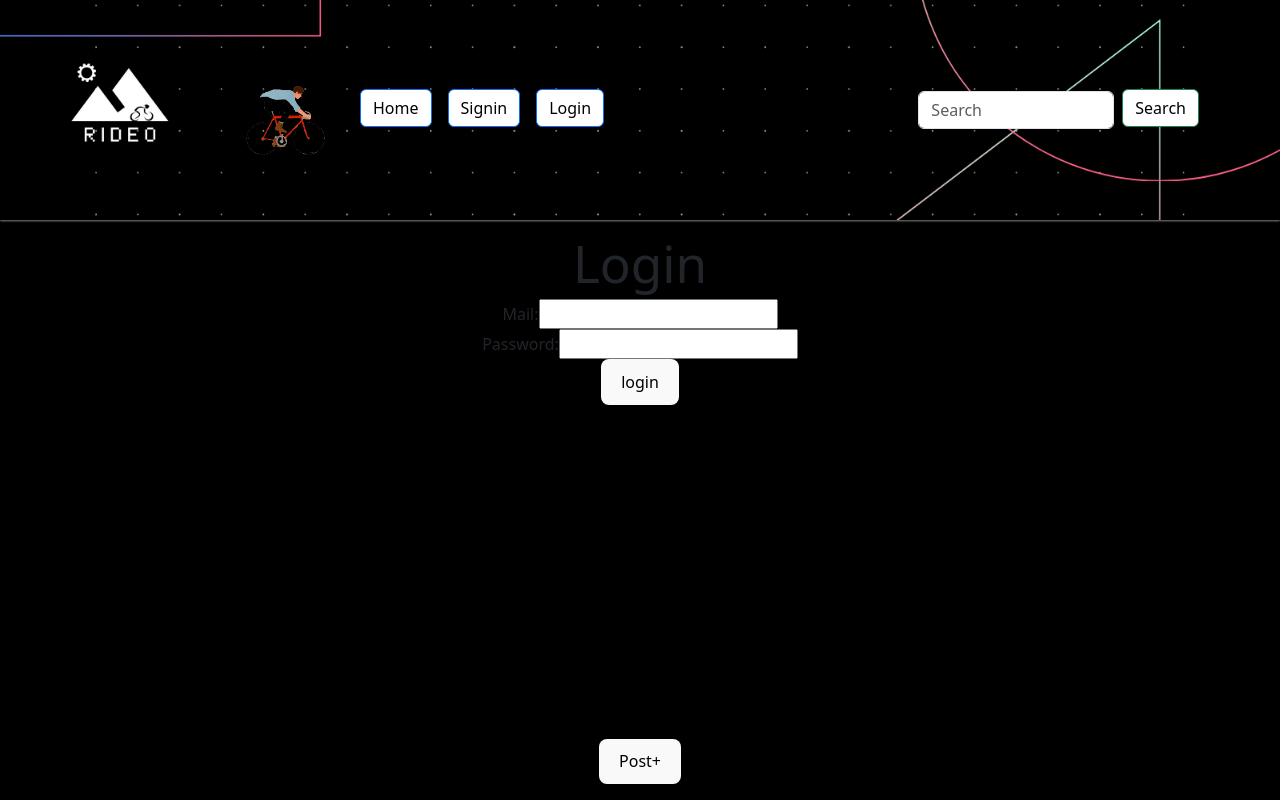
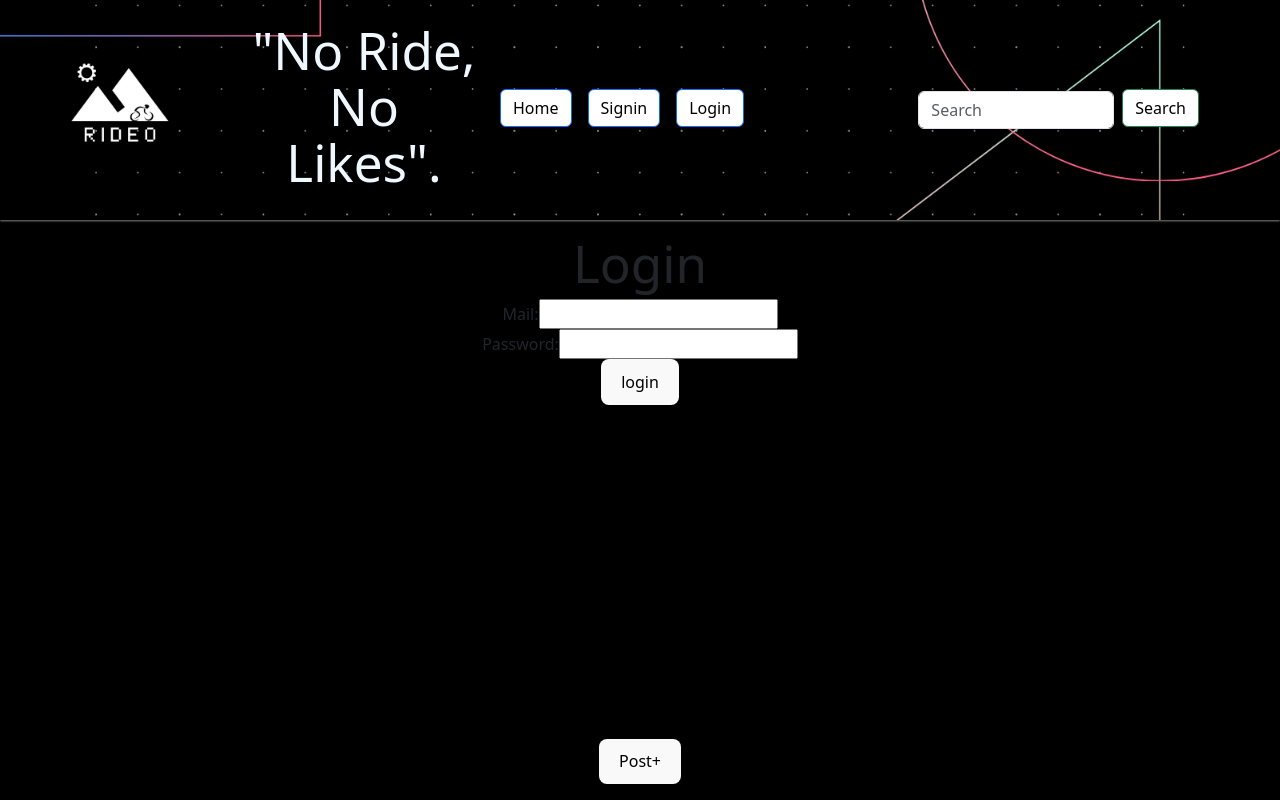
Before and after one commit to ncorpas88/Rideo-project-client, a React (Vite) app: page /login in a window 1280 px wide. Built offline with nearby package versions, Linux system fonts and the light colour scheme; no server answers.

Commit message:
mas estilos2

```diff
--- a/src/App.css
+++ b/src/App.css
@@ -36,6 +36,11 @@
   flex-wrap: wrap;
   margin: 0;
   margin-bottom: 5px;
+}
+
+.nav h1 {
+  width: 20vw;
+  color: aliceblue;
 }
 
 .buttonsPost {
--- a/src/Components/MyNavbar.jsx
+++ b/src/Components/MyNavbar.jsx
@@ -33,9 +33,10 @@ function MyNavbar() {
         <NavbarBrand as={Link} to="/" onClick={() => setExpanded(false)}>
         <img src="image/rideo.png" alt="logo" width={200}/>
       </NavbarBrand>
-      <NavbarBrand>
-        <img src="image/ciclista.gif" alt="ciclista" width={100} />
-      </NavbarBrand>
+      <h1>
+        "<span>N</span>o <span>R</span>ide, <span>N</span>o
+        <br /> <span>L</span>ikes".
+      </h1>
       <Navbar.Toggle aria-controls="basic-navbar-nav" className="toggleBtn" />
       <Navbar.Collapse id="basic-navbar-nav">
         <Nav className="me-auto gap-0">
@@ -58,6 +59,7 @@ function MyNavbar() {
             </Nav.Link>
           </>
         )}
+
         </Nav>
         <Form className="d-flex align-items-center ms-auto">
           <Row className="align-items-center g-2">
```
